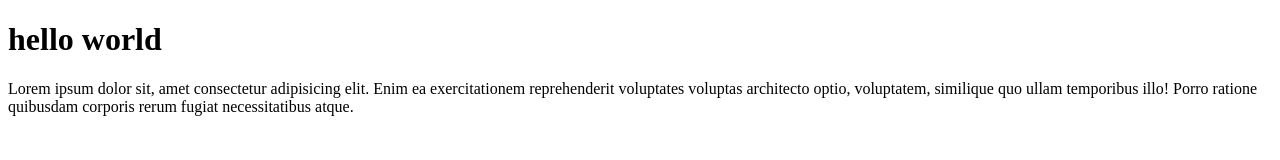
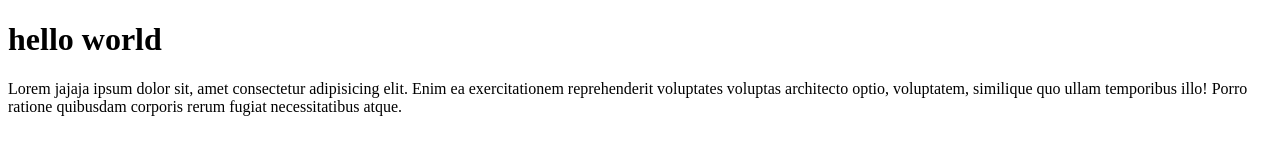
Before and after one commit to iqbalsihabudin/wpu-repo-text, a plain HTML site: page index.html in a window 1280 px wide. Drawn offline with Linux system fonts and the light colour scheme.

Commit message:
Update index.html

```diff
--- a/index.html
+++ b/index.html
@@ -8,6 +8,6 @@
 </head>
 <body>
     <h1>hello world</h1>
-    <p>Lorem ipsum dolor sit, amet consectetur adipisicing elit. Enim ea exercitationem reprehenderit voluptates voluptas architecto optio, voluptatem, similique quo ullam temporibus illo! Porro ratione quibusdam corporis rerum fugiat necessitatibus atque.</p>
+    <p>Lorem jajaja ipsum dolor sit, amet consectetur adipisicing elit. Enim ea exercitationem reprehenderit voluptates voluptas architecto optio, voluptatem, similique quo ullam temporibus illo! Porro ratione quibusdam corporis rerum fugiat necessitatibus atque.</p>
 </body>
 </html>
```
